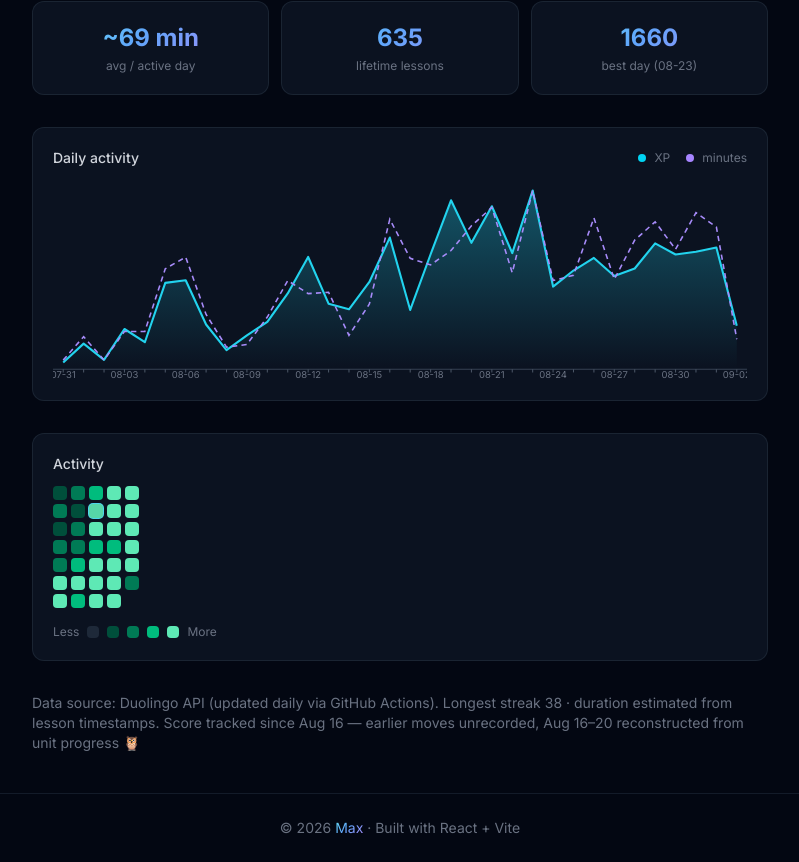
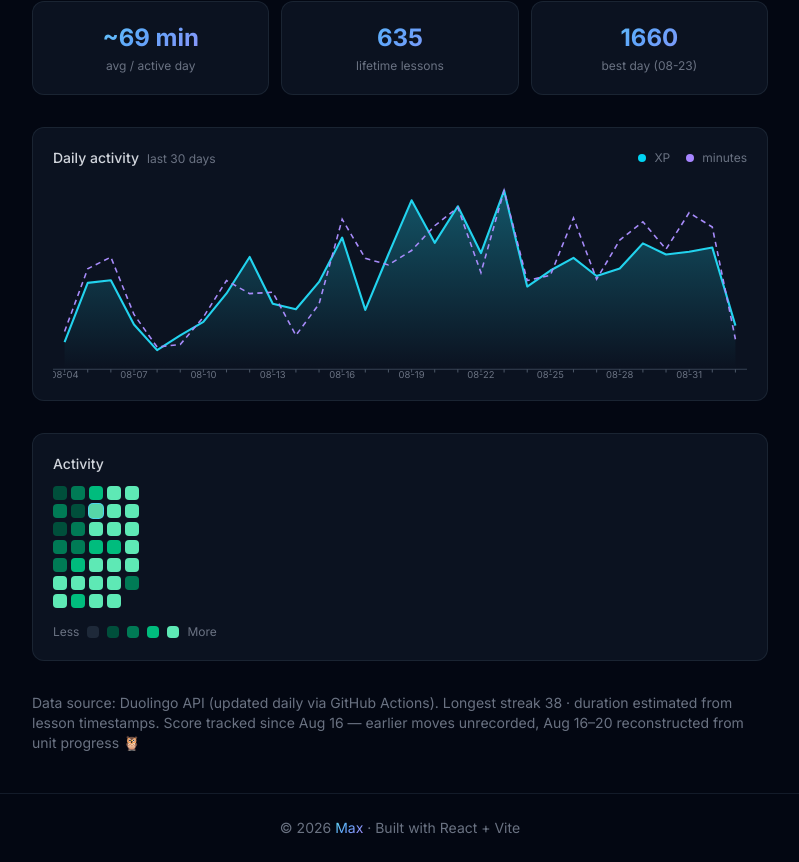
Before and after one commit to maxhello/maxhello.github.io, a React (Vite) app: page /english in a window 1280 px wide. Shown: the part 819-1681 px from the top of the page, without its empty margins (240-1039 px from the left). Built offline with nearby package versions, Linux system fonts and the light colour scheme.

Commit message:
English DailyChart: last 30 days window

```diff
--- a/src/pages/English.tsx
+++ b/src/pages/English.tsx
@@ -339,28 +339,29 @@ function ScoreBlock() {
   )
 }
 
-/** 渐变面积图:XP 面积 + 时长折线,悬停十字线 */
+/** 渐变面积图:最近 30 天,XP 面积 + 时长折线,悬停十字线 */
 function DailyChart() {
   const [hover, setHover] = useState<number | null>(null)
   const ref = useRef<SVGSVGElement>(null)
+  const view = days.slice(-30)
   const W = 660
   const H = 190
   const PAD = 10
-  const maxXp = Math.max(50, ...days.map((d) => d.xp))
-  const maxMin = Math.max(30, ...days.map((d) => d.minutes))
-  const bw = W / days.length
+  const maxXp = Math.max(50, ...view.map((d) => d.xp))
+  const maxMin = Math.max(30, ...view.map((d) => d.minutes))
+  const bw = W / view.length
   const px = (i: number) => i * bw + bw / 2
   // X 轴标签密度:每个标签约占 46px 宽,按天数抽稀
-  const xLabelEvery = Math.max(1, Math.ceil(days.length / (W / 46)))
+  const xLabelEvery = Math.max(1, Math.ceil(view.length / (W / 46)))
   const pyXp = (v: number) => H - PAD - (v / maxXp) * (H - PAD * 2)
   const pyMin = (v: number) => H - PAD - (v / maxMin) * (H - PAD * 2)
 
   const areaPath =
-    `M ${px(0)},${pyXp(days[0].xp)} ` +
-    days.map((d, i) => `L ${px(i)},${pyXp(d.xp)}`).join(' ') +
-    ` L ${px(days.length - 1)},${H - PAD} L ${px(0)},${H - PAD} Z`
-  const linePath = days.map((d, i) => `${px(i)},${pyMin(d.minutes)}`).join(' L ')
-  const hoverD = hover !== null ? days[hover] : null
+    `M ${px(0)},${pyXp(view[0].xp)} ` +
+    view.map((d, i) => `L ${px(i)},${pyXp(d.xp)}`).join(' ') +
+    ` L ${px(view.length - 1)},${H - PAD} L ${px(0)},${H - PAD} Z`
+  const linePath = view.map((d, i) => `${px(i)},${pyMin(d.minutes)}`).join(' L ')
+  const hoverD = hover !== null ? view[hover] : null
 
   /** 指针/手指横坐标 → 天索引,越界置空(鼠标与触屏共用) */
   const locate = (clientX: number) => {
@@ -368,7 +369,7 @@ function DailyChart() {
     if (!rect) return
     const x = ((clientX - rect.left) / rect.width) * W
     const i = Math.floor(x / bw)
-    setHover(i >= 0 && i < days.length ? i : null)
+    setHover(i >= 0 && i < view.length ? i : null)
   }
 
   return (
@@ -393,7 +394,7 @@ function DailyChart() {
       {/* XP 面积 + 顶线 */}
       <path d={areaPath} fill="url(#xpArea)" />
       <path
-        d={`M ${days.map((d, i) => `${px(i)},${pyXp(d.xp)}`).join(' L ')}`}
+        d={`M ${view.map((d, i) => `${px(i)},${pyXp(d.xp)}`).join(' L ')}`}
         fill="none"
         stroke="#22d3ee"
         strokeWidth="2"
@@ -453,7 +454,7 @@ function DailyChart() {
       )}
       <line x1={0} y1={H - PAD} x2={W} y2={H - PAD} className="stroke-gray-700" strokeWidth="1" />
       {/* X 轴日期:隔 N 天标一个,每天画小刻度 */}
-      {days.map((d, i) => (
+      {view.map((d, i) => (
         <g key={`x-${d.date}`}>
           <line
             x1={px(i)}
@@ -595,7 +596,10 @@ export default function English() {
       {/* 每日活动图 */}
       <Card>
         <div className="mb-3 flex items-center justify-between">
-          <h2 className="text-sm font-medium text-gray-300">Daily activity</h2>
+          <h2 className="flex items-baseline gap-2 text-sm font-medium text-gray-300">
+            Daily activity
+            <span className="text-xs font-normal text-gray-500">last 30 days</span>
+          </h2>
           <span className="flex items-center gap-2 text-xs text-gray-500">
             <span className="inline-block size-2 rounded-full bg-cyan-400" /> XP
             <span className="ml-2 inline-block size-2 rounded-full bg-violet-400" /> minutes
```
